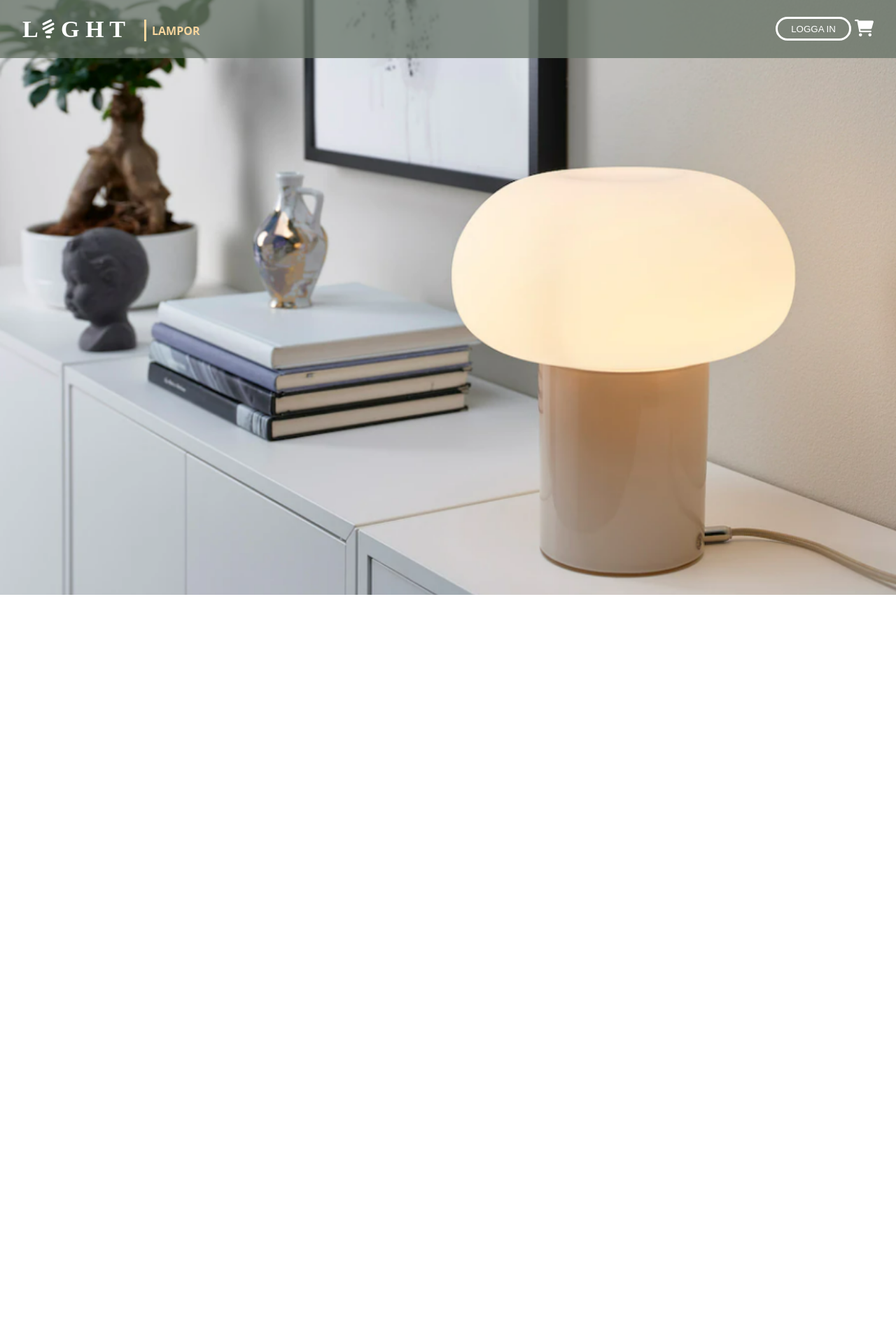
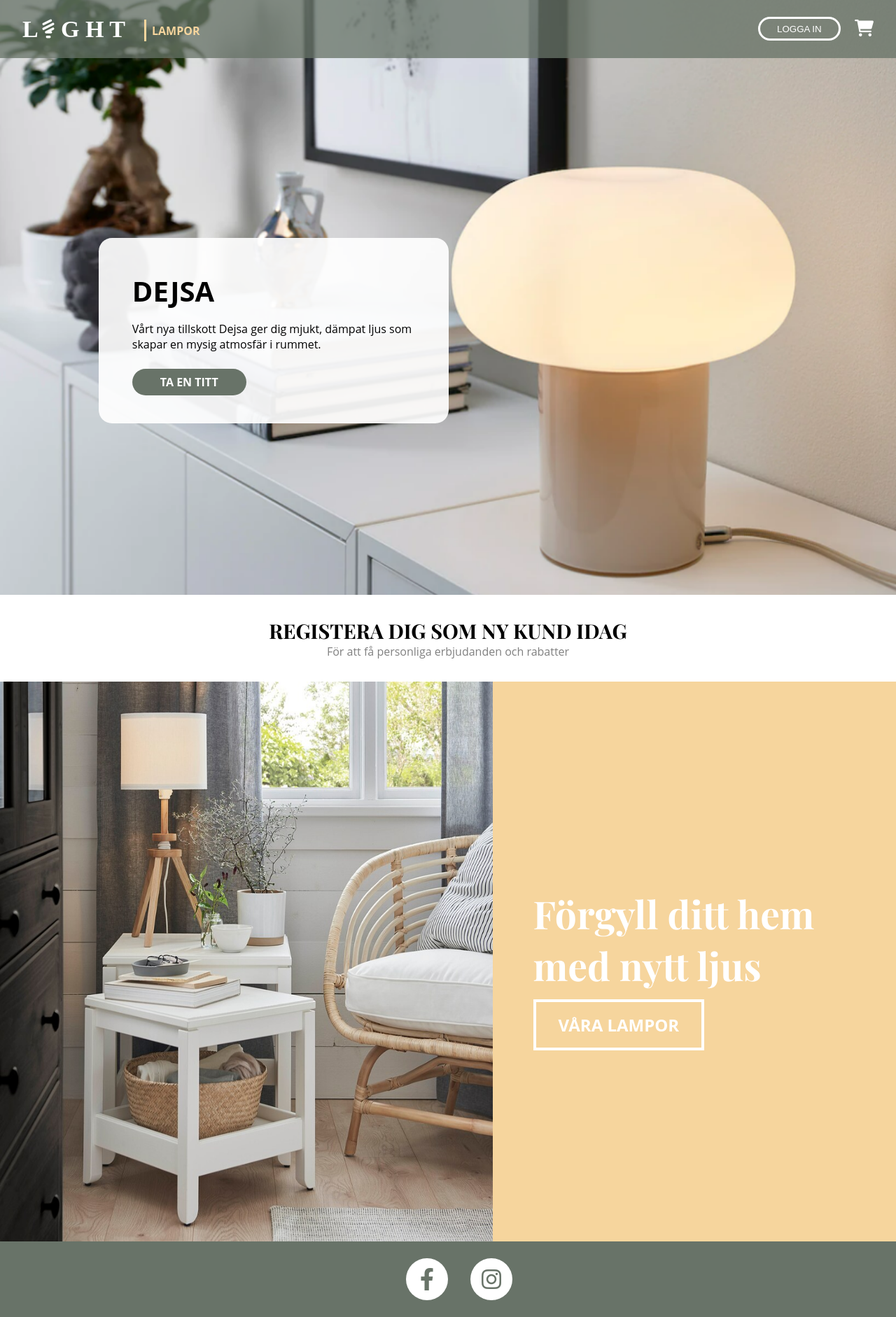
Before and after one commit to annamalinelisabet/GRUPPD, a React (Create React App) app in the folder frontend/: page / in a window 1280 px wide. Shown: the whole page at 70% size. Before the commit the page ends 855 px from the top, so only its background shows below. Built offline with nearby package versions, Linux system fonts and the light colour scheme.

Commit message:
first commit

```diff
--- a/frontend/src/Views/Home/HomeView.css
+++ b/frontend/src/Views/Home/HomeView.css
@@ -1,11 +1,185 @@
 /* SCOPA CSS:N */
-.Home .img-container {
+.Home .img-background {
+    width: 100%;
+    background-image: url('../../assets/lampa.png');
+    height: 470px;
+    background-repeat: no-repeat;
+    background-size: 100%;
+    position: relative;
+}
+
+.Home .hero-card {
+    content: '';
+    top: 25%;
+    left: 5%;
+    background-color: rgba(255, 255, 255, 0.918);
+    padding: 3rem;
+    width: 200px;
+    position: absolute;
+    border-radius: 1.2rem;
+}
+
+.Home .hero-card:hover {
+    box-shadow: 2px 2px 5px rgba(0, 0, 0, 0.295);
+    transition: 0.3s ease;
+}
+
+.Home .hero-card p {
+    margin-bottom: 2rem;
+    font-size: .8rem;
+}
+
+.Home .hero-card h1 {
+    margin-bottom: 1rem;
+    font-size: 1rem;
+}
+
+.Home .btn {
+    color: #fff;
+    text-transform: uppercase;
+    font-weight: bold;
+}
+
+.Home .btn-hero {
+    padding: .5rem .7rem;
+    background-color: var(--primary-color);
+    border-radius: 100px;
+    font-size: .7rem;
+}
+
+.Home .btn-hero:hover {
+   background-color: #555f55;
+}
+
+.Home .btn-hero:active {
+    background-color: #414941;
+}
+
+.Home .link-container {
+   text-align: center;
+   padding: 2rem;
+}
+
+.Home .title {
+    font-family: 'Playfair Display', serif;
+    color: #000;
+    font-size: 1.8rem;
+    text-transform: uppercase;
+    font-weight: bold;
+}
+
+.Home .title:hover {
+    font-size: 2rem;
+    transition: 0.3s ease;
+    text-decoration: underline;
+}
+
+.Home .link-container p {
+    color: #808080;
+}
+
+.Home .product-information {
+    display: flex;
     width: 100%;
 }
 
-.Home .hero-img {
+.Home .img-container {
+    width: 55%;
+    display: none;
+}
+
+.Home .img-container img {
     width: 100%;
-    height: 850px;
-    object-fit: cover;
-    object-position: 80% 90%;
+    height: 100%;
 }
+
+.Home .text-information {
+    background-color: var(--secondary-color);
+    width: 100%;
+    display: flex;
+    align-items: center;
+    height: 300px;
+}
+
+.Home .text-information h1 {
+    font-family: 'Playfair Display', serif;
+    font-size: 50px;
+    text-align: center;
+    color: #fff;
+    margin-bottom: 2rem;
+    margin-top: 2rem;
+}
+
+.Home .btn-info {
+    border: 4px solid #fff;
+    padding: 1rem 2rem;
+    font-size: 1.5rem;
+    display: flex;
+    justify-content: center;
+    align-items: center;
+    margin-bottom: 1rem;
+}
+
+.Home .btn-info:hover {
+    border: 6px solid #fff;
+    font-size: 1.7rem;
+    transition: 0.3s ease;
+}
+
+/* --- Media queries --- */
+@media (min-width: 820px) {
+    .Home .img-container {
+        display: block;
+    }
+
+    .Home .text-information {
+        width: 45%;
+        height: 100%;
+    }
+
+    .Home .text-information h1 {
+        font-size: 55px;
+        text-align: start;
+        margin-top: 0;
+    }
+
+    .Home .btn-info {
+        padding: 1rem 2rem;
+        font-size: 1.5rem;
+        display: inline;
+    }
+    .Home .product-information {
+        height: 800px;
+    }
+    .Home .img-background {
+          background-position: 80% 90%;
+          height: 850px;
+    }
+    .Home .hero-card {
+        top: 40%;
+        left: 11%;
+        width: 500px;
+    }
+    .Home .btn-hero {
+        padding: .5rem 2.5rem;
+        font-size: 1rem;
+    }
+    .Home .hero-card h1 {
+        font-size: 2.5rem;
+    }
+    .Home .hero-card p {
+        font-size: 1rem;
+    }
+
+}
+@media (min-width: 1560px) {
+    .Home .img-background {
+        background-position: 80% 90%;
+        height: 1000px;
+    }
+
+    .Home .hero-card {
+        left: 15%;
+        top: 45%;
+    }
+}
--- a/frontend/src/Views/Home/HomeView.jsx
+++ b/frontend/src/Views/Home/HomeView.jsx
@@ -1,13 +1,35 @@
 import React from 'react'
 import './HomeView.css'
-import hero from '../../assets/lampa.png'
+import { Link } from 'react-router-dom'
+import Lamp from '../../assets/lamp2.jpg'
+import Footer from '../../components/Footer/Footer'
 
 const HomeView = () => {
   return (
       <div className='Home'>
-        <div className='img-container'>
-          <img src={hero} className="hero-img" alt='' />
+        <div className='img-background'>
+          <div className='hero-card'>
+            <h1>DEJSA</h1>
+            <p>Vårt nya tillskott Dejsa ger dig mjukt, dämpat ljus som skapar en mysig atmosfär i rummet. </p>
+            <Link to="/" className='btn btn-hero'>Ta en titt</Link>
+          </div>
         </div>
+        <div className='link-container'>
+          <Link to="/" className='title'>Registera dig som ny kund idag</Link>
+          <p>För att få personliga erbjudanden och rabatter</p>
+        </div>
+        <div className='product-information'>
+          <div className='img-container'>
+            <img src={Lamp} alt="lamp"/>
+          </div>
+          <div className='text-information'>
+            <div className='text-control container'>
+              <h1>Förgyll ditt hem med nytt ljus</h1>
+              <Link to="/Products" className='btn btn-info'>Våra lampor</Link>
+            </div>
+          </div>
+        </div>
+        <Footer />
       </div>
   )
 }
--- /dev/null
+++ b/frontend/src/components/Footer/Footer.css
@@ -0,0 +1,32 @@
+
+.Footer {
+    padding: 1.5rem;
+    background-color: var(--primary-color);
+}
+.Footer .social-links a {
+    color: var(--primary-color);
+    background: #fff;
+    border-radius: 50px;
+    width: 60px;
+    height: 60px;
+    cursor: pointer;
+     margin-left: 2rem;
+}
+.Footer .social-links {
+        display: flex;
+        justify-content: center;
+        align-items: center;
+        margin: 0 auto;
+        height: 100%;
+}
+.fa-brands{
+    font-size: 2rem;
+    color: var(--clr-primary);
+    text-align: center;
+    display: flex;
+    justify-content: center;
+    margin-top: .9rem;
+}
+.Footer .social-links a:hover {
+    background: #ffffffa8;
+}
--- /dev/null
+++ b/frontend/src/components/Footer/Footer.jsx
@@ -0,0 +1,15 @@
+import React from 'react'
+import './Footer.css'
+
+const Footer = () => {
+  return (
+    <footer className='Footer'>
+      <div className='social-links'>
+        <a href="#"><i class="fa-brands fa-facebook-f"></i></a>
+        <a href="#"><i class="fa-brands fa-instagram"></i></a>
+      </div>
+    </footer>
+  )
+}
+
+export default Footer
--- a/frontend/src/components/Navbar/Navbar.css
+++ b/frontend/src/components/Navbar/Navbar.css
@@ -26,13 +26,13 @@
 }
 
 .Navbar .user-links {
-    width: 140px;
+    width: 165px;
 }
 
 .Navbar .nav-btn {
     background-color: transparent;
     border-radius: 100vh;
-    padding: .4rem 1.2rem;
+    padding: .4rem 1.5rem;
     color: white;
     border: 3px solid white;
     cursor: pointer;
@@ -53,10 +53,6 @@
     color: white;
 }
 
-.Navbar .fa-cart-shopping:hover {
-    color: var(--primary-color);
-}
-
 @media (max-width: 550px) {
 
     .Navbar .products-link {
```
Also changed, not shown: frontend/src/assets/lamp2.jpg (added).
